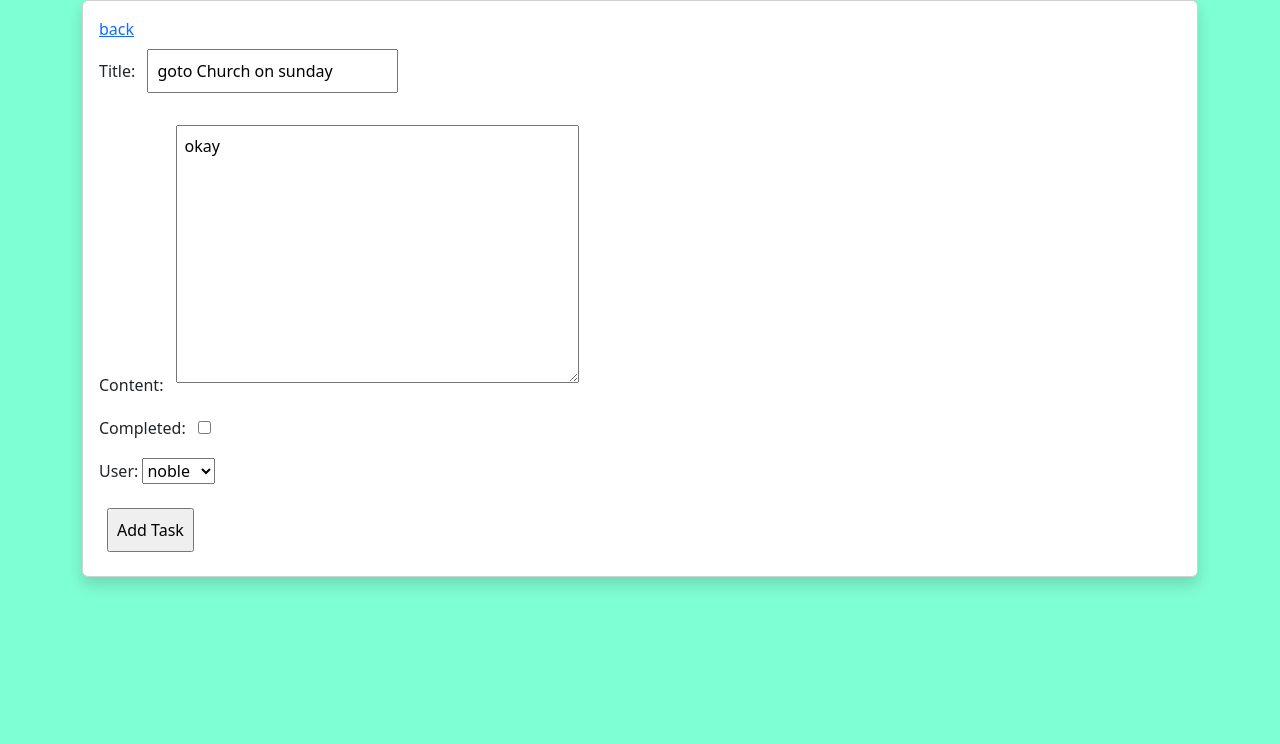
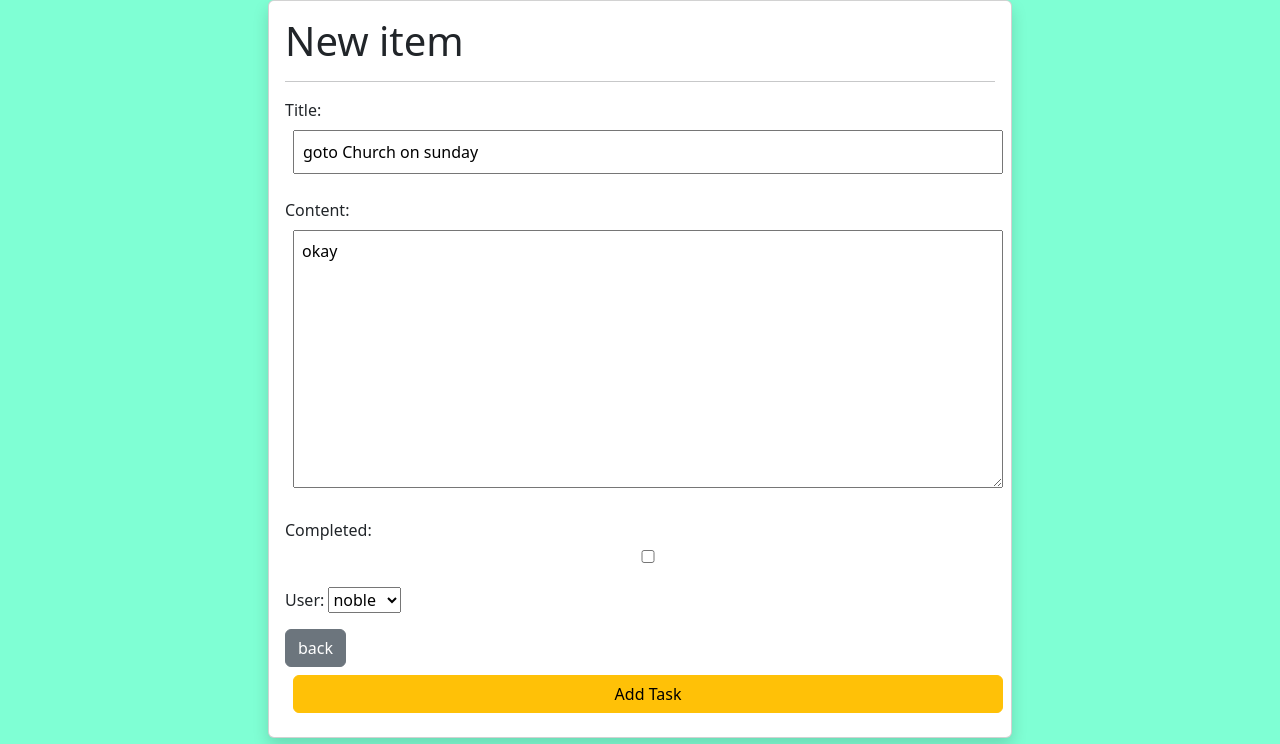
Before and after one commit to Piwoksn/TodoList_ClassBasedView, a Django app: page /edit/7/ in a window 1280 px wide. Shown: the part 56-800 px from the top of the page. Run offline with Django 4.2, Linux system fonts and the light colour scheme; a user stored in the database is signed in; data comes from the database, SQL or seed files in the repository; both versions use the stored data as it was after the commit.

Commit message:
file updated

```diff
--- a/app/static/app/style.css
+++ b/app/static/app/style.css
@@ -26,5 +26,5 @@ textarea,
 button {
   padding: 8px;
   margin: 8px;
-  max-width: 50%;
+  width: 100%;
 }
--- a/app/templates/app/home_view.html
+++ b/app/templates/app/home_view.html
@@ -18,7 +18,9 @@
 <div class="items border-bottom">
     <p>
         <s>
-        <a href="{% url 'edit' task.id %}">{{ task }}</a></s> <a href="{% url 'delete' task.id %}">delete</a>
+        <a href="{% url 'edit' task.id %}">{{ task }}</a>
+    </s>
+    <a class="btn btn-sm btn-outline-danger" href="{% url 'delete' task.id %}">X</a>
 
     </p>
 </div>
--- a/app/templates/app/login.html
+++ b/app/templates/app/login.html
@@ -1,5 +1,9 @@
 {% extends "app/wrapper.html" %}
 {% block content %}
+<h1>
+    Login
+</h1>
+<hr>
 <form action="" method="POST">
     {% csrf_token %}
     {{ form.as_p }}
--- a/app/templates/app/newtask.html
+++ b/app/templates/app/newtask.html
@@ -1,9 +1,13 @@
 {% extends "app/wrapper.html" %}
 {% block content %}
-<a href="{% url 'home' %}">back</a>
+<h1>
+    New item
+</h1>
+<hr>
 <form action="" method="POST">
     {% csrf_token %}
     {{ form.as_p }}
-    <input type="submit" value="Add Task">
+    <a class="btn btn-secondary" href="{% url 'home' %}">back</a>
+    <input class="btn btn-warning" type="submit" value="Add Task">
 </form>
 {% endblock %}
--- a/app/templates/app/wrapper.html
+++ b/app/templates/app/wrapper.html
@@ -30,7 +30,7 @@
                 {% endif %}
             </div>
         </div>
-<div class="card shadow">
+<div class="card shadow col-lg-8 col-md-8 col-sm-12 m-auto">
     <div class="card-body">
         {% block content%}
 
```
Also changed, not shown: db.sqlite3.
